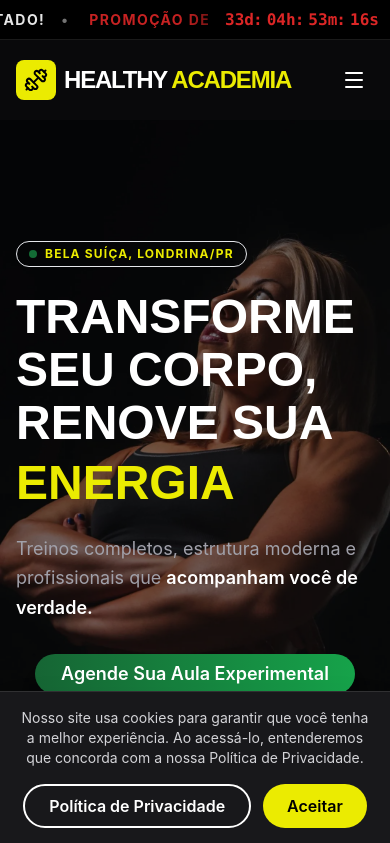
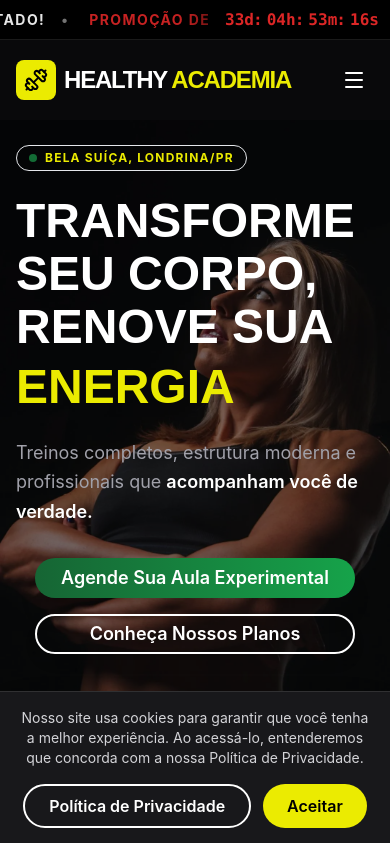
Before and after one commit to Takoa25/2-LP-Gym-Template, a React (Vite) app: page / in a window 390 px wide. Shown: the top 843 px of the page. Built offline with nearby package versions, Linux system fonts and the light colour scheme.

Commit message:
feat: Add comprehensive content configuration for the website, including SEO, company info, images, and section data.

```diff
--- a/src/Content.ts
+++ b/src/Content.ts
@@ -166,8 +166,8 @@ export const content: ContentConfig = {
       whatsappMessage: "Olá! Vim pelo site e gostaria de agendar uma aula experimental."
     },
     // Ajuste fino de espaçamento (padding-top)
-    paddingClassesMobile: "pt-24 pb-12",
-    paddingClassesDesktop: "md:pt-32 lg:pt-0 lg:pb-0"
+    paddingClassesMobile: "pt-22 pb-12",
+    paddingClassesDesktop: "md:pt-36 lg:pt-0 lg:pb-0"
   },
 
   // --- STATS (Prova Social) ---
```
